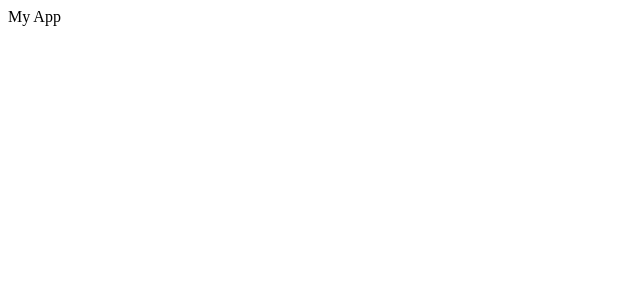
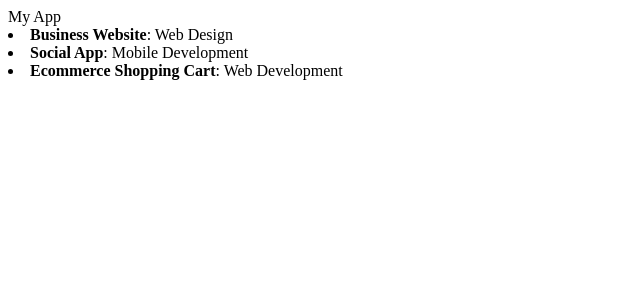
Before and after one commit to Stevegolden12/addproject-react, a React (Create React App) app: page / in a window 1280 px wide. Shown: the top 300 px of the page, without its empty margins (0-640 px from the left). Built offline with nearby package versions, Linux system fonts and the light colour scheme.

Commit message:
Continuing with project
Adding React to start rendering arrays as lists

```diff
--- a/src/App.js
+++ b/src/App.js
@@ -1,5 +1,6 @@
 import React, { Component } from 'react';
 import './App.css';
+import Projects from './Components/Projects'
 
 
 class App extends Component {
@@ -27,6 +28,7 @@
     return (
       <div className="App">
 			My App
+      <Projects projects={this.state.projects}/>
       </div>
     );
   }
--- /dev/null
+++ b/src/Components/ProjectItem.js
@@ -0,0 +1,14 @@
+import React, { Component } from 'react';
+
+
+class ProjectItem extends Component {
+  render() {
+    return (
+      <li className="Project">
+        <strong>{this.props.project.title}</strong>: { this.props.project.category }
+      </li>
+    );
+  }
+}
+
+export default ProjectItem;
--- /dev/null
+++ b/src/Components/Projects.js
@@ -0,0 +1,23 @@
+import React, { Component } from 'react';
+import ProjectItem from './ProjectItem';
+
+class Projects extends Component {
+  render() {
+    let projectItems;
+    if (this.props.projects) {
+      projectItems = this.props.projects.map(project => {
+        //console.log(project);
+        return (
+          <ProjectItem key={ project.title } project={ project } />
+          );
+      });
+    }
+    return (
+      <div className="Projects">
+        { projectItems }
+      </div>
+    );
+  }
+}
+
+export default Projects;
--- a/src/index.js
+++ b/src/index.js
@@ -1,10 +1,9 @@
 import React from 'react';
 import ReactDOM from 'react-dom';
 import App from './App';
-import registerServiceWorker from './registerServiceWorker';
+
 
 ReactDOM.render(
 	<App />,
 	document.getElementById('root')
 );
-registerServiceWorker();
```
